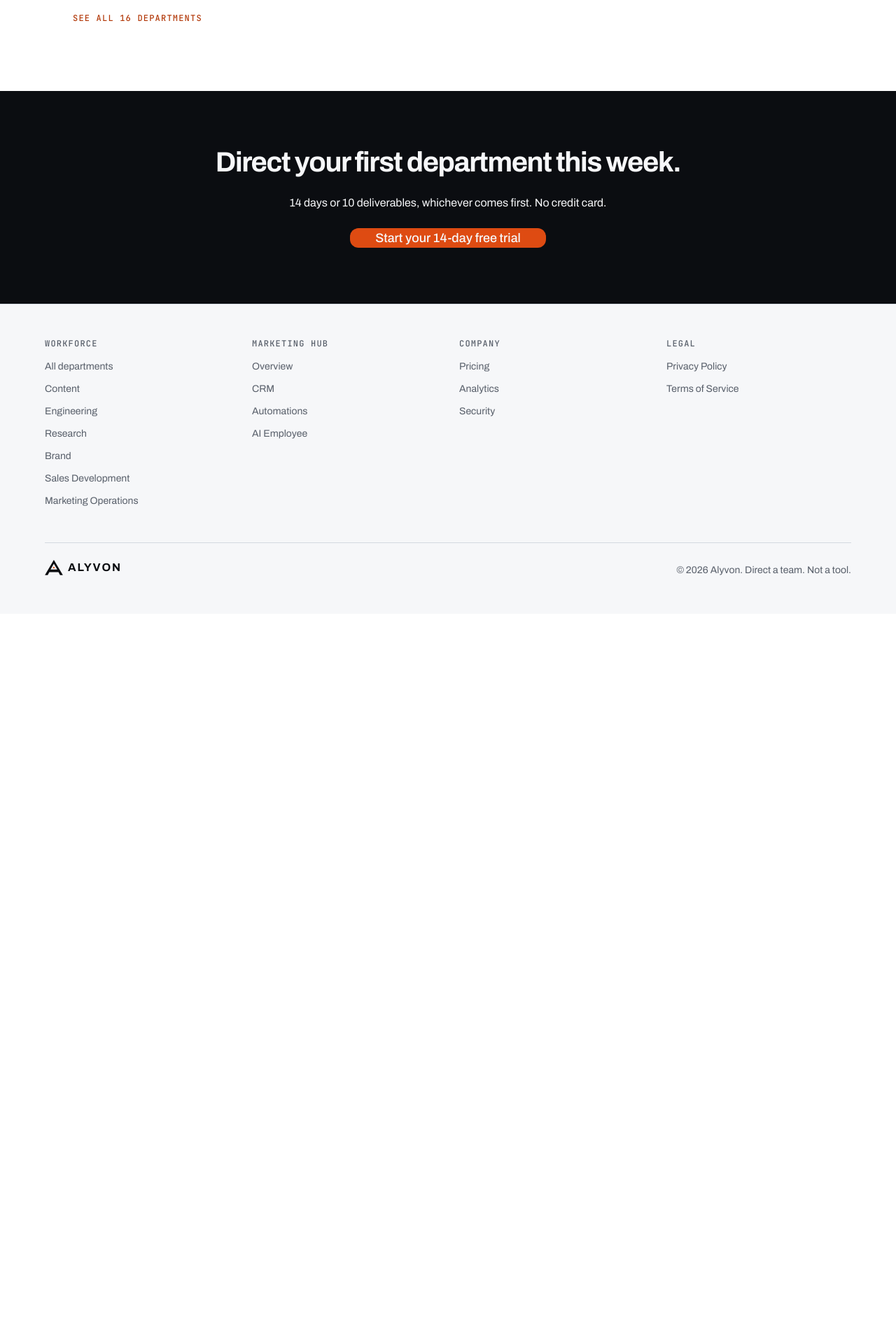
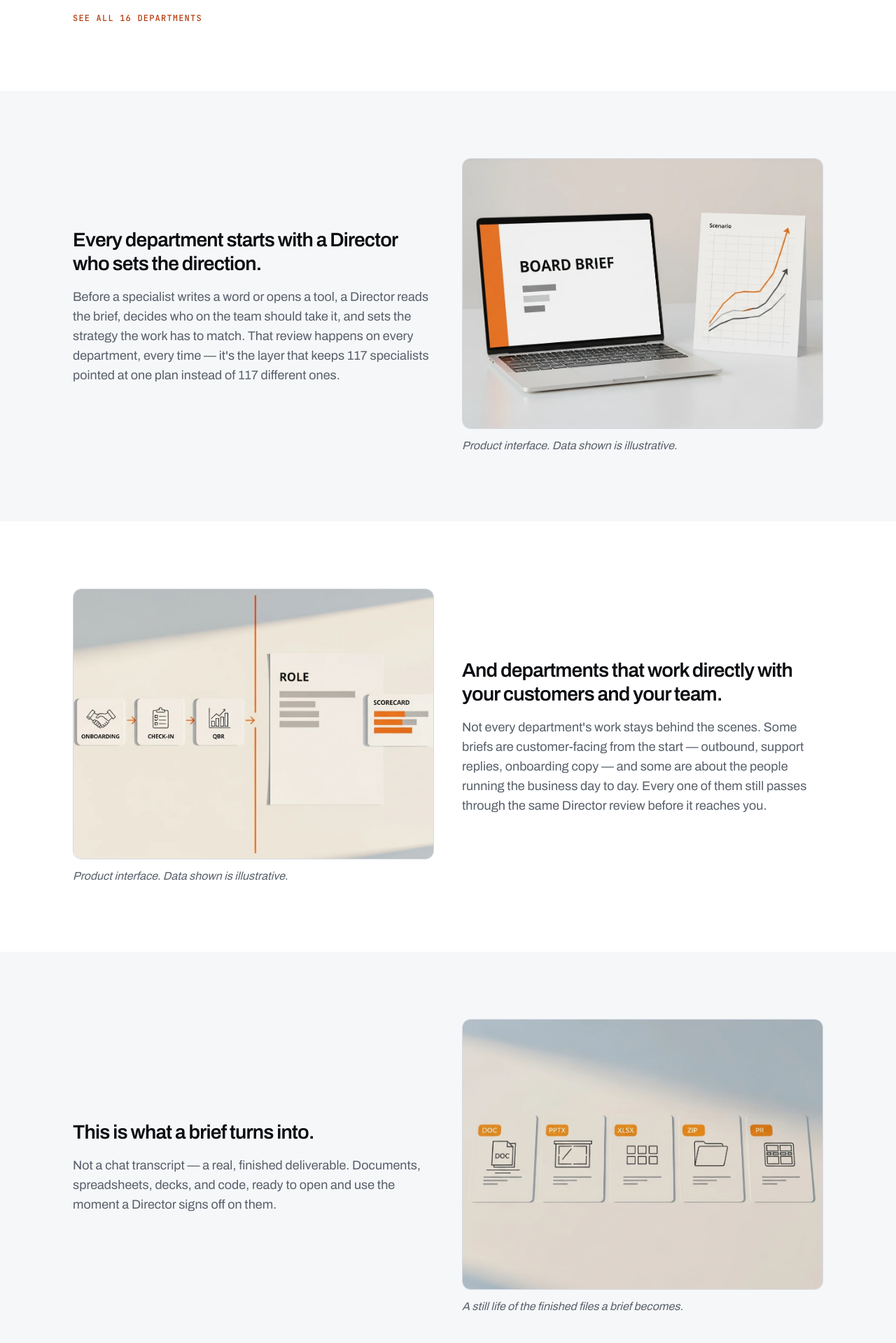
Before and after one commit to alyvonai/alyvon-marketing-site, a Next.js app: page /workforce in a window 1280 px wide. Shown: the part 5761-7680 px from the top of the page at 70% size. Before the commit the page ends 6638 px from the top, so only its background shows below. Built offline with nearby package versions, Linux system fonts and the light colour scheme.

Commit message:
feat: add workforce group imagery to index page

```diff
--- a/app/workforce/page.tsx
+++ b/app/workforce/page.tsx
@@ -400,6 +400,88 @@ export default function WorkforcePillarPage() {
         </div>
       </Section>
 
+      {/* Strategy & Leadership group shot */}
+      <Section tone="surface">
+        <div className="grid gap-10 lg:grid-cols-2 lg:items-center">
+          <div className="flex flex-col gap-4">
+            <h2 className="text-display-m text-text-primary">
+              Every department starts with a Director who sets the direction.
+            </h2>
+            <p className="text-body-l text-text-secondary">
+              Before a specialist writes a word or opens a tool, a Director reads the brief, decides
+              who on the team should take it, and sets the strategy the work has to match. That
+              review happens on every department, every time — it&apos;s the layer that keeps 117
+              specialists pointed at one plan instead of 117 different ones.
+            </p>
+          </div>
+          <div className="flex flex-col gap-3">
+            <MediaFrame
+              src="/images/workforce/groups/strategy-leadership.webp"
+              alt="Directors and strategists reviewing a brief together before routing it to specialists"
+              aspect="4:3"
+              sizes="(min-width: 1024px) 560px, 100vw"
+            />
+            <IllustrativeCaption>
+              Product interface. Data shown is illustrative.
+            </IllustrativeCaption>
+          </div>
+        </div>
+      </Section>
+
+      {/* Customer & People group shot */}
+      <Section tone="canvas">
+        <div className="grid gap-10 lg:grid-cols-2 lg:items-center">
+          <div className="flex flex-col gap-3 lg:order-1">
+            <MediaFrame
+              src="/images/workforce/groups/customer-people.webp"
+              alt="Specialists working on customer-facing and people-facing briefs across departments"
+              aspect="4:3"
+              sizes="(min-width: 1024px) 560px, 100vw"
+            />
+            <IllustrativeCaption>
+              Product interface. Data shown is illustrative.
+            </IllustrativeCaption>
+          </div>
+          <div className="flex flex-col gap-4 lg:order-2">
+            <h2 className="text-display-m text-text-primary">
+              And departments that work directly with your customers and your team.
+            </h2>
+            <p className="text-body-l text-text-secondary">
+              Not every department&apos;s work stays behind the scenes. Some briefs are customer-facing
+              from the start — outbound, support replies, onboarding copy — and some are about the
+              people running the business day to day. Every one of them still passes through the same
+              Director review before it reaches you.
+            </p>
+          </div>
+        </div>
+      </Section>
+
+      {/* Finished-file still life */}
+      <Section tone="surface">
+        <div className="grid gap-10 lg:grid-cols-2 lg:items-center">
+          <div className="flex flex-col gap-4">
+            <h2 className="text-display-m text-text-primary">
+              This is what a brief turns into.
+            </h2>
+            <p className="text-body-l text-text-secondary">
+              Not a chat transcript — a real, finished deliverable. Documents, spreadsheets, decks,
+              and code, ready to open and use the moment a Director signs off on them.
+            </p>
+          </div>
+          <div className="flex flex-col gap-3">
+            <MediaFrame
+              src="/images/workforce/finished-file-still-life.webp"
+              alt="A still life of finished deliverables Alyvon produces: documents, spreadsheets, and decks"
+              aspect="4:3"
+              sizes="(min-width: 1024px) 560px, 100vw"
+            />
+            <IllustrativeCaption>
+              A still life of the finished files a brief becomes.
+            </IllustrativeCaption>
+          </div>
+        </div>
+      </Section>
+
       <CtaBand
         heading="Direct your first department this week."
         subhead="14 days or 10 deliverables, whichever comes first. No credit card."
```
